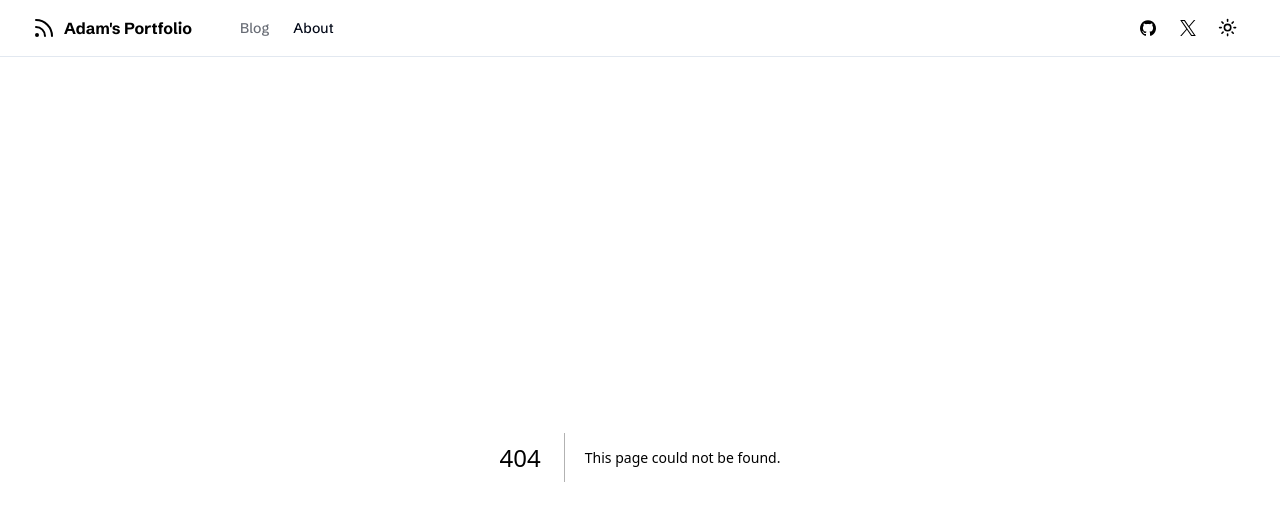
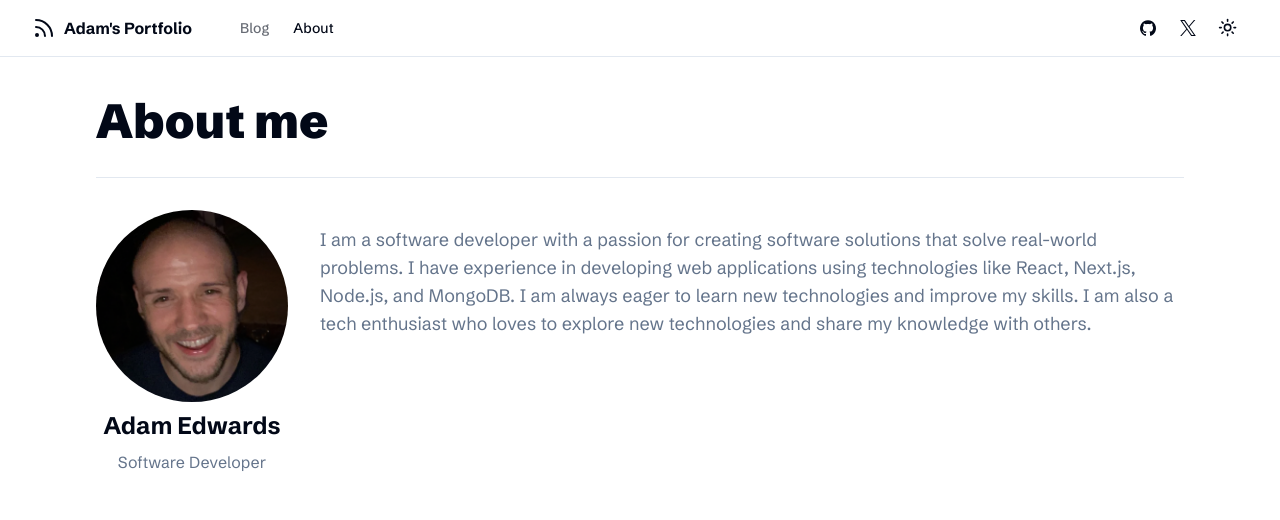
Before and after one commit to aedwards87/adams-blog, a Next.js app: page /about in a window 1280 px wide. Before the commit this address had no page. Shown: the top 520 px of the page. Built offline with nearby package versions, Linux system fonts and the light colour scheme.

Commit message:
feat: Added the about page

```diff
--- /dev/null
+++ b/app/about/page.tsx
@@ -0,0 +1,41 @@
+import { Avatar, AvatarFallback, AvatarImage } from "@/components/ui/avatar";
+import { siteConfig } from "@/config/site";
+
+const AboutPage = () => {
+  return (
+    <div className="container max-w-6xl py-6 lg:py-10">
+      <div className="flex flex-col items-start gap-4 md:flex-row md:justify-between md:gap-8">
+        <div className="flex-1 space-x-4">
+          <h1 className="inline-block font-black text-4xl lg:text-5xl">
+            About me
+          </h1>
+        </div>
+      </div>
+      <hr className="my-8" />
+      <div className="flex flex-col md:flex-row gap-8 items-center md:items-start">
+        <div className="min-w-48 max-w-48 flex flex-col gap-2">
+          <Avatar className="size-48">
+            <AvatarImage src="/avatar.png" alt={siteConfig.author} />
+            <AvatarFallback>ACE</AvatarFallback>
+          </Avatar>
+          <h2 className="text-2xl font-bold text-center break-words">
+            {siteConfig.author}
+          </h2>
+          <p className="text-muted-foreground text-center break-words">
+            Software Developer
+          </p>
+        </div>
+        <p className="text-muted-foreground text-lg py-4 align-center">
+          I am a software developer with a passion for creating software
+          solutions that solve real-world problems. I have experience in
+          developing web applications using technologies like React, Next.js,
+          Node.js, and MongoDB. I am always eager to learn new technologies and
+          improve my skills. I am also a tech enthusiast who loves to explore
+          new technologies and share my knowledge with others.
+        </p>
+      </div>
+    </div>
+  );
+};
+
+export default AboutPage;
--- /dev/null
+++ b/components/ui/avatar.tsx
@@ -0,0 +1,50 @@
+"use client"
+
+import * as React from "react"
+import * as AvatarPrimitive from "@radix-ui/react-avatar"
+
+import { cn } from "@/lib/utils"
+
+const Avatar = React.forwardRef<
+  React.ElementRef<typeof AvatarPrimitive.Root>,
+  React.ComponentPropsWithoutRef<typeof AvatarPrimitive.Root>
+>(({ className, ...props }, ref) => (
+  <AvatarPrimitive.Root
+    ref={ref}
+    className={cn(
+      "relative flex h-10 w-10 shrink-0 overflow-hidden rounded-full",
+      className
+    )}
+    {...props}
+  />
+))
+Avatar.displayName = AvatarPrimitive.Root.displayName
+
+const AvatarImage = React.forwardRef<
+  React.ElementRef<typeof AvatarPrimitive.Image>,
+  React.ComponentPropsWithoutRef<typeof AvatarPrimitive.Image>
+>(({ className, ...props }, ref) => (
+  <AvatarPrimitive.Image
+    ref={ref}
+    className={cn("aspect-square h-full w-full", className)}
+    {...props}
+  />
+))
+AvatarImage.displayName = AvatarPrimitive.Image.displayName
+
+const AvatarFallback = React.forwardRef<
+  React.ElementRef<typeof AvatarPrimitive.Fallback>,
+  React.ComponentPropsWithoutRef<typeof AvatarPrimitive.Fallback>
+>(({ className, ...props }, ref) => (
+  <AvatarPrimitive.Fallback
+    ref={ref}
+    className={cn(
+      "flex h-full w-full items-center justify-center rounded-full bg-muted",
+      className
+    )}
+    {...props}
+  />
+))
+AvatarFallback.displayName = AvatarPrimitive.Fallback.displayName
+
+export { Avatar, AvatarImage, AvatarFallback }
--- a/package.json
+++ b/package.json
@@ -9,6 +9,7 @@
     "lint": "next lint"
   },
   "dependencies": {
+    "@radix-ui/react-avatar": "^1.1.0",
     "@radix-ui/react-dialog": "^1.1.1",
     "@radix-ui/react-dropdown-menu": "^2.1.1",
     "@radix-ui/react-slot": "^1.1.0",
```
Also changed, not shown: public/avatar.png (added), 1 other file (tests, documents, lock files or other folders).
